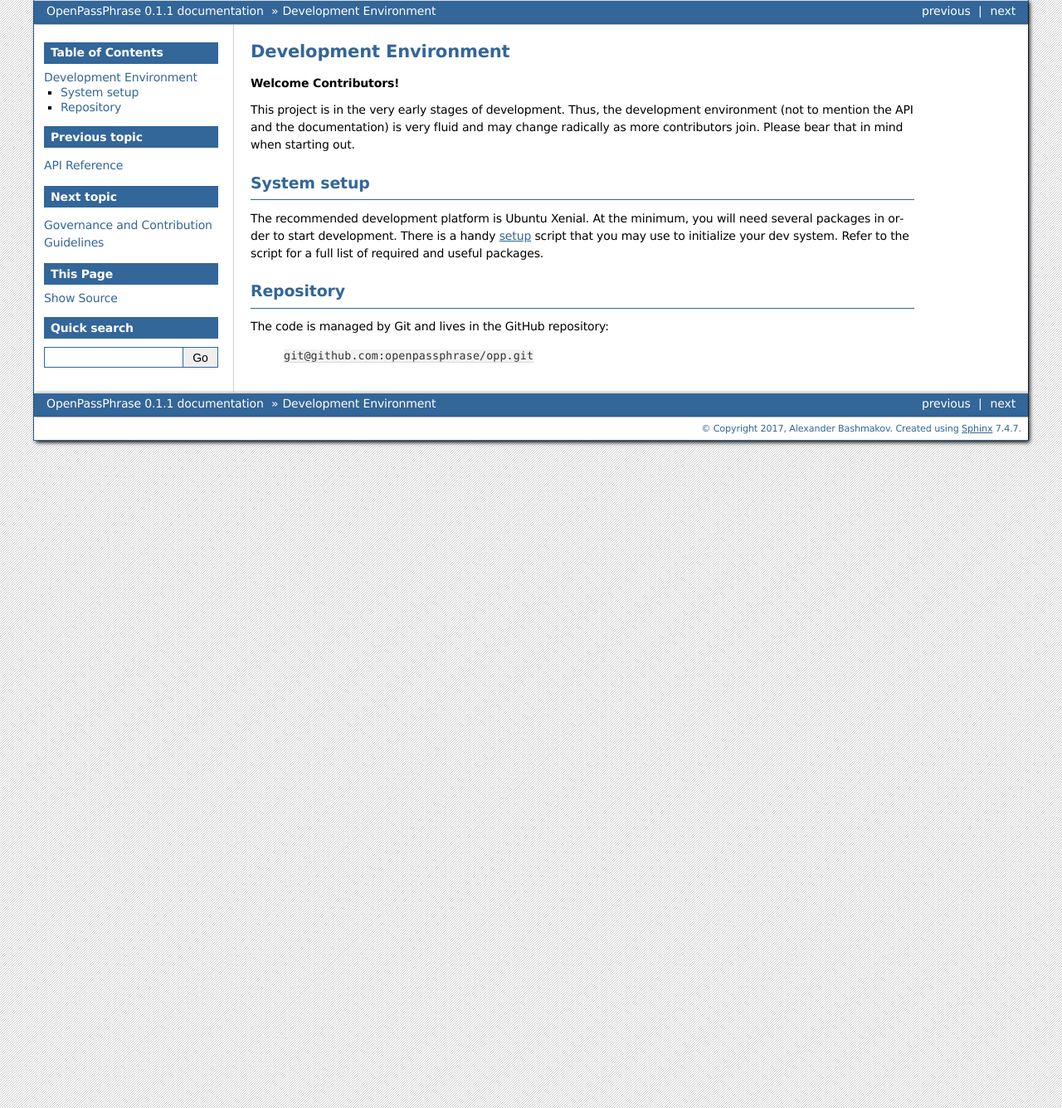
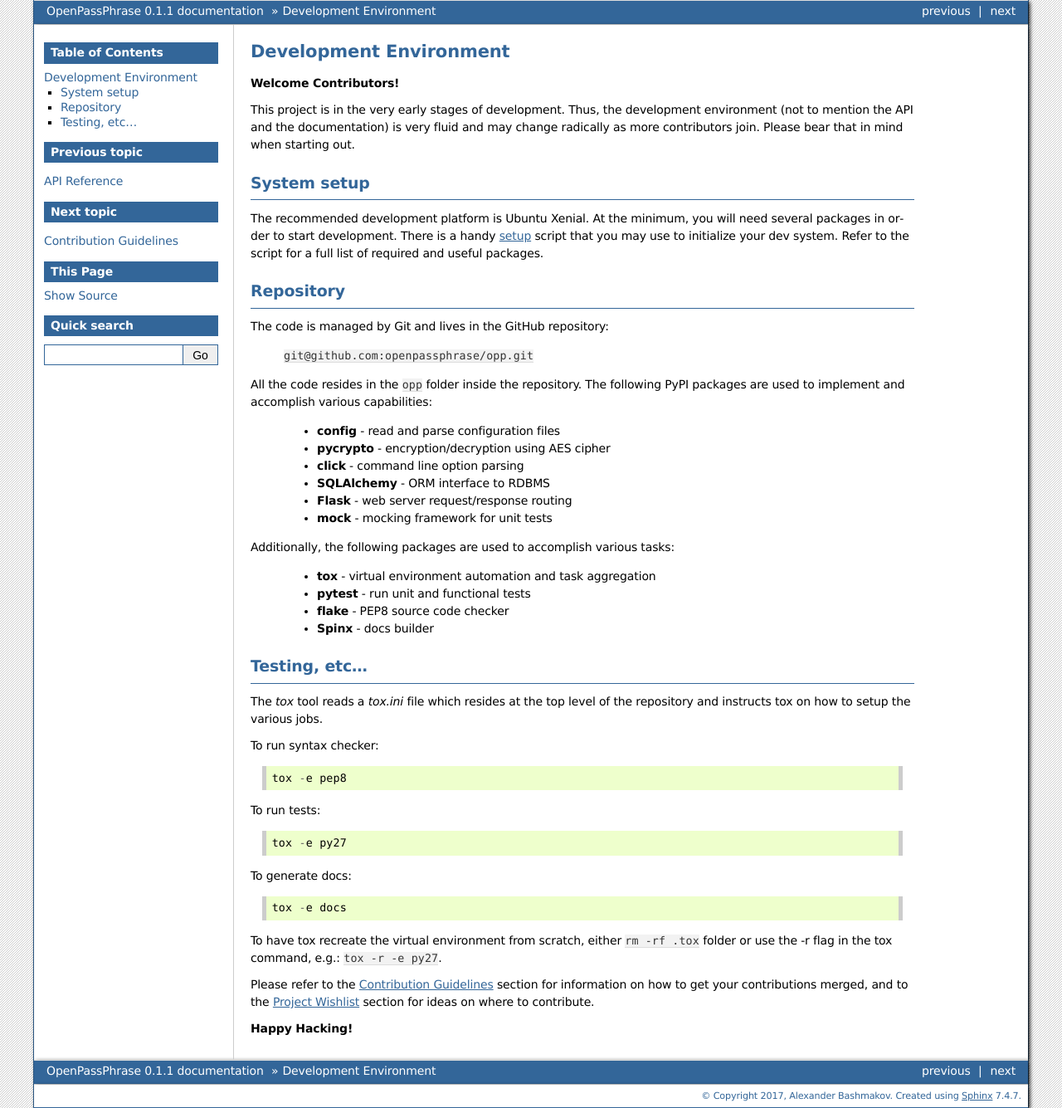
Before and after one commit to openpassphrase/opp, a Sphinx documentation site: the page built from docs/source/devenv.rst, in a window 1280 px wide. Shown: the whole page at 83% size. Built offline with Sphinx 7.4.7, drawn with Linux system fonts in a browser that asks for light colours.

Commit message:
Finalized devenv doc, added empty wishlist doc.

```diff
--- a/docs/source/devenv.rst
+++ b/docs/source/devenv.rst
@@ -38,3 +38,49 @@
 The code is managed by Git and lives in the GitHub repository:
 
     ``git@github.com:openpassphrase/opp.git``
+
+All the code resides in the ``opp`` folder inside the repository. The
+following PyPI packages are used to implement and accomplish various
+capabilities:
+
+    - **config** - read and parse configuration files
+    - **pycrypto** - encryption/decryption using AES cipher
+    - **click** - command line option parsing
+    - **SQLAlchemy** - ORM interface to RDBMS
+    - **Flask** - web server request/response routing
+    - **mock** - mocking framework for unit tests
+
+Additionally, the following packages are used to accomplish various tasks:
+
+    - **tox** - virtual environment automation and task aggregation
+    - **pytest** - run unit and functional tests
+    - **flake** - PEP8 source code checker
+    - **Spinx** - docs builder
+
+Testing, etc...
+---------------
+
+The *tox* tool reads a *tox.ini* file which resides at the top level of the
+repository and instructs tox on how to setup the various jobs.
+
+To run syntax checker::
+
+    tox -e pep8
+
+To run tests::
+
+    tox -e py27
+
+To generate docs::
+
+    tox -e docs
+
+To have tox recreate the virtual environment from scratch, either ``rm -rf
+.tox`` folder or use the -r flag in the tox command, e.g.: ``tox -r -e py27``.
+
+
+Please refer to the :ref:`guidelines` section for information on how to get
+your contributions merged, and to the :ref:`wishlist` section for ideas on
+where to contribute.
+
+**Happy Hacking!**
--- a/docs/source/governance.rst
+++ b/docs/source/guidelines.rst
@@ -14,7 +14,9 @@
       License for the specific language governing permissions and limitations
       under the License.
 
-Governance and Contribution Guidelines
-======================================
+.. _guidelines:
+
+Contribution Guidelines
+=======================
 
 Content missing!!!
--- a/docs/source/index.rst
+++ b/docs/source/index.rst
@@ -47,4 +47,5 @@
    :maxdepth: 1
 
    devenv
-   governance
+   guidelines
+   wishlist
```
Also changed, not shown: docs/source/wishlist.rst (added, +22 -0 lines).
